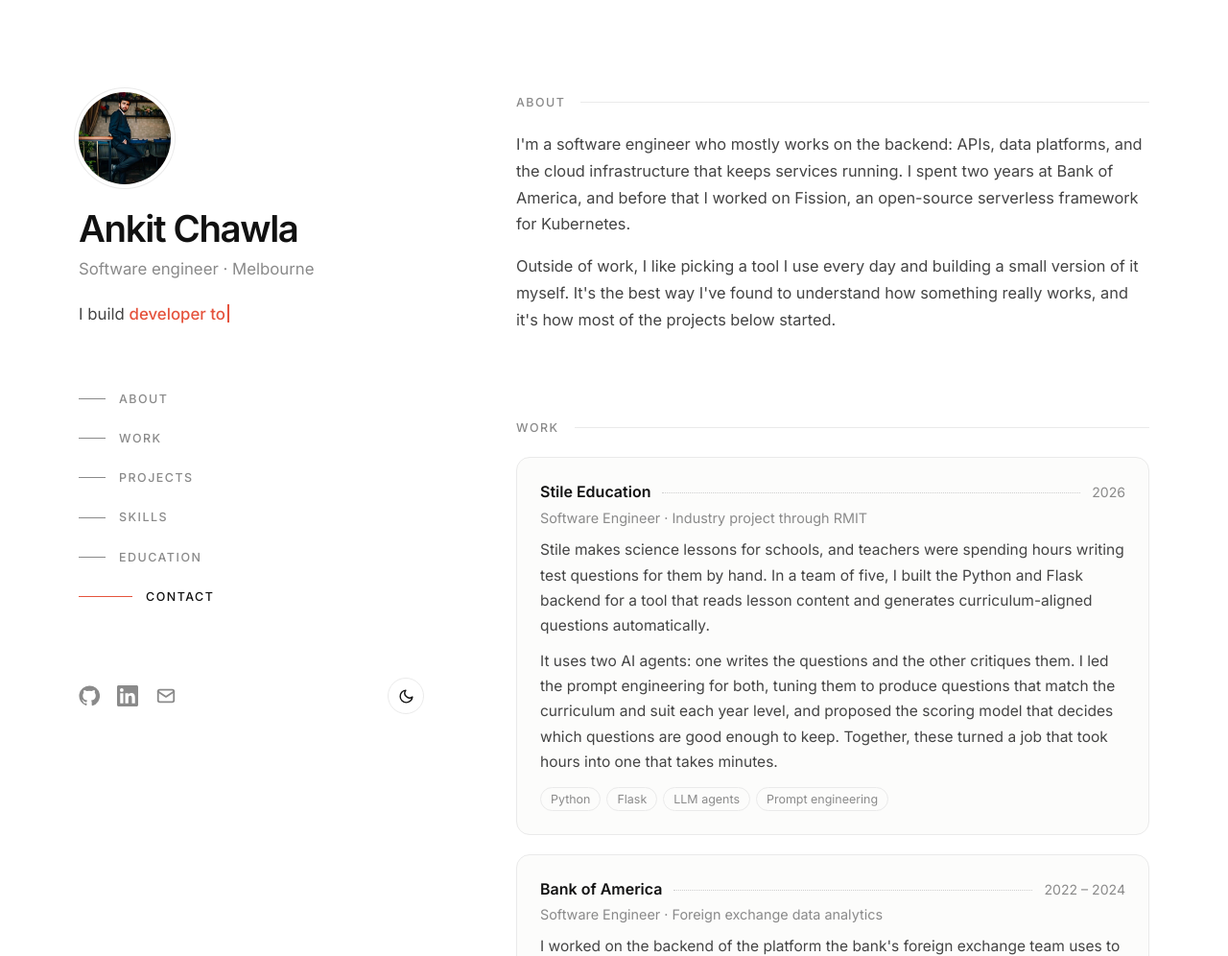
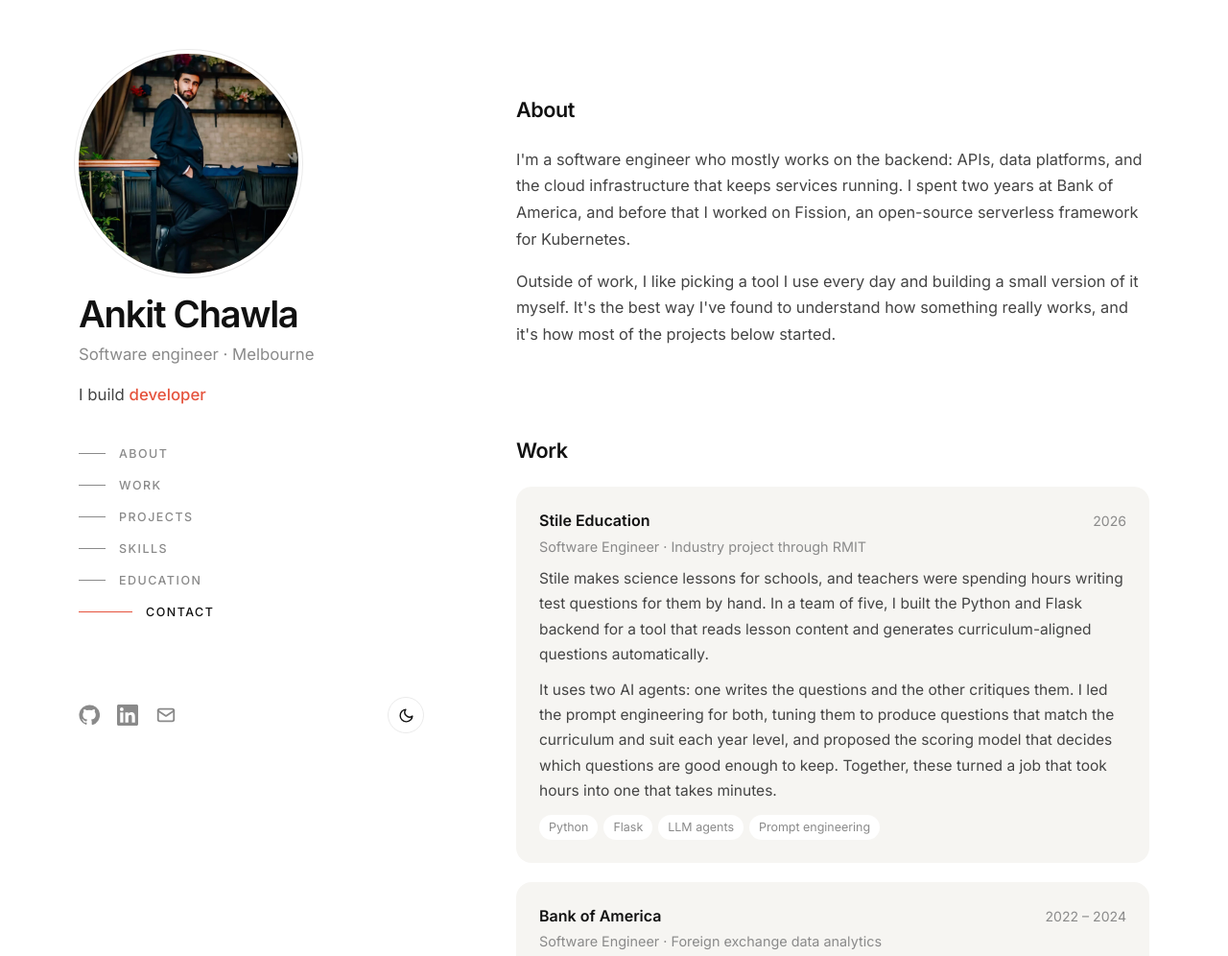
Before and after one commit to blackfly19/blackfly19.github.io, a plain HTML site: page index.html in a window 1280 px wide. Shown: the top 996 px of the page at 96% size. Drawn offline with Linux system fonts and the light colour scheme.

Commit message:
Updated index.html to get a cleaner look

```diff
--- a/index.html
+++ b/index.html
@@ -27,7 +27,7 @@
       --rule: #eaeaea;
       --dots: #cfcfcf;
       --chip: #f3f2ef;
-      --card: #fcfcfb;
+      --card: #f6f5f2;
       --accent: #e5533d;
       --photo-bg: #fbe9e5;
       --term-bg: #1c1c1e;
@@ -43,7 +43,7 @@
         --rule: #262626;
         --dots: #3a3a3a;
         --chip: #1f1f1f;
-        --card: #171717;
+        --card: #1b1b1b;
         --accent: #ff7a63;
         --photo-bg: #2a1d1a;
         --term-bg: #0b0b0c;
@@ -57,7 +57,7 @@
       --rule: #262626;
       --dots: #3a3a3a;
       --chip: #1f1f1f;
-      --card: #171717;
+      --card: #1b1b1b;
       --accent: #ff7a63;
       --photo-bg: #2a1d1a;
       --term-bg: #0b0b0c;
@@ -101,21 +101,23 @@
     /* ---------- Side column ---------- */
     .photo {
       position: relative;
-      width: 96px;
-      height: 96px;
+      width: 100%;
+      aspect-ratio: 1 / 1;
+      flex-shrink: 0;
       border-radius: 50%;
       background: var(--photo-bg);
       color: var(--accent);
       display: grid;
       place-items: center;
       font-weight: 600;
-      font-size: 1.8rem;
+      font-size: 3.2rem;
       letter-spacing: -0.02em;
       overflow: hidden;
       box-shadow: 0 0 0 4px var(--bg), 0 0 0 5px var(--rule);
       margin-bottom: 24px;
     }
-    .photo img { position: absolute; inset: 0; width: 100%; height: 100%; object-fit: cover; }
+    .photo img { position: absolute; inset: 0; width: 100%; height: 100%; object-fit: cover; object-position: center 30%; }
+    .id { display: flex; flex-direction: column; width: max-content; max-width: 100%; }
     h1 { font-size: 2.4rem; font-weight: 600; letter-spacing: -0.035em; line-height: 1.15; }
     .role { margin-top: 6px; color: var(--muted); font-size: 1.05rem; }
     .typed {
@@ -161,7 +163,7 @@
     .toc a:hover::before, .toc a.active::before { width: 56px; }
     .toc a.active::before { background: var(--accent); }
 
-    .side-bottom { margin-top: auto; display: flex; align-items: center; gap: 22px; }
+    .side-bottom { margin-top: auto; padding-top: 16px; display: flex; align-items: center; gap: 22px; }
     .social { display: flex; gap: 18px; }
     .social a {
       color: var(--muted);
@@ -199,17 +201,12 @@
     section { scroll-margin-top: 40px; }
     section + section { margin-top: 88px; }
     h2 {
-      display: flex;
-      align-items: center;
-      gap: 16px;
-      font-size: 0.78rem;
-      font-weight: 500;
-      text-transform: uppercase;
-      letter-spacing: 0.12em;
-      color: var(--muted);
+      font-size: 1.35rem;
+      font-weight: 600;
+      letter-spacing: -0.02em;
+      color: var(--text);
       margin-bottom: 20px;
     }
-    h2::after { content: ""; flex: 1; height: 1px; background: var(--rule); }
 
     .about p { color: var(--body); font-size: 1.02rem; }
     .about p + p { margin-top: 16px; }
@@ -217,13 +214,12 @@
     /* Project cards */
     .projects, .cards { display: grid; gap: 20px; }
     .card {
-      border: 1px solid var(--rule);
-      border-radius: 14px;
+      border-radius: 16px;
       background: var(--card);
       overflow: hidden;
     }
     .card-body { padding: 22px 24px 24px; }
-    .card-top { display: flex; align-items: baseline; gap: 12px; }
+    .card-top { display: flex; align-items: baseline; justify-content: space-between; gap: 12px; }
     .card p { color: var(--body); font-size: 0.97rem; margin-top: 8px; }
     .card p + p { margin-top: 10px; }
     .card .sub { margin-top: 1px; }
@@ -231,9 +227,9 @@
     .tags span {
       font-size: 0.78rem;
       color: var(--muted);
-      border: 1px solid var(--rule);
+      background: var(--bg);
       border-radius: 999px;
-      padding: 1px 10px;
+      padding: 2px 10px;
     }
 
     /* Terminal visual */
@@ -261,12 +257,12 @@
     .term .c { color: var(--term-muted); }
 
     /* Entries (work, education) */
-    .entry { padding: 22px 0; }
+    .entry { padding: 10px 0; }
     .entry:first-of-type { padding-top: 4px; }
-    .entry + .entry { border-top: 1px solid var(--rule); }
-    .entry-top { display: flex; align-items: baseline; gap: 12px; }
+    .entry + .entry { margin-top: 8px; }
+    .entry-top { display: flex; align-items: baseline; justify-content: space-between; gap: 12px; }
     .name { font-weight: 600; white-space: nowrap; }
-    .dots { flex: 1; border-bottom: 1px dotted var(--dots); transform: translateY(-4px); min-width: 16px; }
+    .dots { display: none; }
     .aside { color: var(--muted); font-size: 0.88rem; white-space: nowrap; }
     .sub { color: var(--muted); font-size: 0.9rem; }
     .entry p { color: var(--body); font-size: 0.97rem; margin-top: 8px; }
@@ -296,8 +292,7 @@
     /* Contact form */
     .contact-intro { color: var(--body); margin-bottom: 22px; }
     .contact-form {
-      border: 1px solid var(--rule);
-      border-radius: 14px;
+      border-radius: 16px;
       background: var(--card);
       padding: 24px;
       display: grid;
@@ -354,6 +349,27 @@
       .caret { animation: none; }
     }
 
+    /* ---------- Shorter laptop screens: tighten the left column ---------- */
+    @media (min-width: 961px) and (max-height: 920px) {
+      .side { padding-top: 56px; padding-bottom: 36px; }
+      .photo { margin-bottom: 20px; }
+      .typed { margin-top: 14px; }
+      .toc { margin-top: 28px; }
+      .toc li + li { margin-top: 0; }
+      .toc a { padding: 4px 0; }
+    }
+    @media (min-width: 961px) and (max-height: 740px) {
+      .side { padding-top: 40px; padding-bottom: 28px; }
+      .photo { width: 190px; margin-bottom: 16px; }
+      .typed { margin-top: 10px; }
+      .toc { margin-top: 20px; }
+      .toc a { padding: 3px 0; }
+    }
+    @media (min-width: 961px) and (max-height: 660px) {
+      .side { overflow-y: auto; }
+      .photo { width: 140px; }
+    }
+
     /* ---------- Smaller screens: stack the columns ---------- */
     @media (max-width: 960px) {
       .layout { grid-template-columns: 1fr; gap: 0; padding: 0 24px; max-width: 680px; }
@@ -364,7 +380,7 @@
     }
     @media (max-width: 560px) {
       .side { padding-top: 56px; }
-      .photo { width: 76px; height: 76px; font-size: 1.4rem; }
+      .photo { font-size: 2.6rem; }
       h1 { font-size: 2rem; }
       .name { white-space: normal; }
       .skill-row { grid-template-columns: 1fr; gap: 8px; }
@@ -382,8 +398,10 @@
     <!-- ================= Left column ================= -->
     <aside class="side">
       <!-- Add a square photo named photo.jpg to the repo and it will show here. Until then, your initials show. -->
-      <div class="photo">AC<img src="photo.jpg" alt="Ankit Chawla" onerror="this.remove()" /></div>
-      <h1>Ankit Chawla</h1>
+      <div class="id">
+        <div class="photo">AC<img src="photo.jpg" alt="Ankit Chawla" onerror="this.remove()" /></div>
+        <h1>Ankit Chawla</h1>
+      </div>
       <p class="role">Software engineer · Melbourne</p>
       <p class="typed" aria-label="I build backend systems, developer tools, and things to see how they work.">
         <span aria-hidden="true">I build <span class="word" id="typed-word">backend systems</span><span class="caret"></span></span>
@@ -647,6 +665,11 @@
       form.addEventListener("submit", function (e) {
         e.preventDefault();
         if (form._honey.value) return; // bots fill the hidden field
+        if (location.protocol === "file:") {
+          status.className = "form-status err";
+          status.textContent = "The form only works once the site is live online, not when opened as a file on your computer.";
+          return;
+        }
         btn.disabled = true;
         status.className = "form-status";
         status.textContent = "Sending…";
@@ -663,6 +686,9 @@
               form.reset();
               status.className = "form-status ok";
               status.textContent = "Thanks! Your message is on its way.";
+            } else if (res.j && /activat/i.test(res.j.message || "")) {
+              status.className = "form-status err";
+              status.textContent = "This form hasn't been activated yet. Check the inbox of the site owner for an activation email from FormSubmit.";
             } else {
               throw new Error("failed");
             }
```
